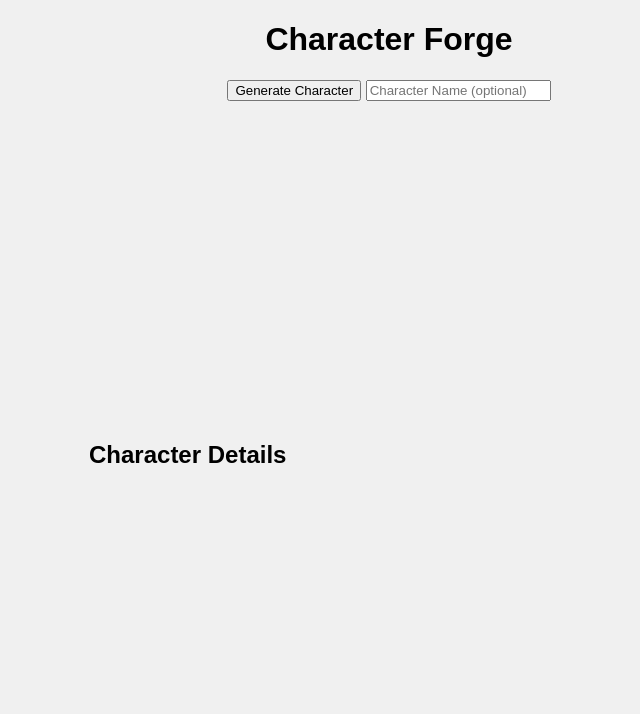
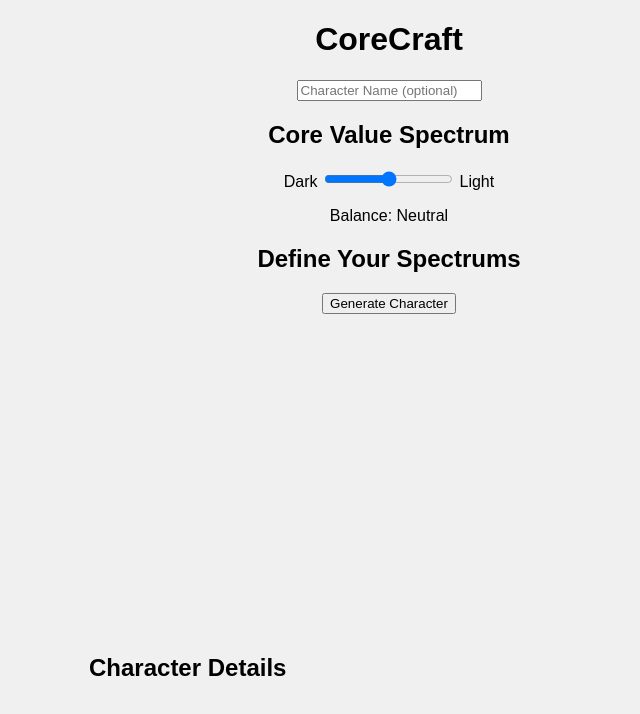
Before and after one commit to kappter/corecraft, a plain HTML site: page index.html in a window 1280 px wide. Shown: the whole page, without its empty margins (251-891 px from the left). Drawn offline with Linux system fonts and the light colour scheme.

Commit message:
Update index.html

```diff
--- a/index.html
+++ b/index.html
@@ -2,15 +2,23 @@
 <html lang="en">
 <head>
     <meta charset="UTF-8">
-    <title>Character Forge</title>
+    <title>CoreCraft</title>
     <link rel="stylesheet" href="styles.css">
 </head>
 <body>
-    <h1>Character Forge</h1>
+    <h1>CoreCraft</h1>
     <div id="generator">
-        <button onclick="generateCharacter()">Generate Character</button>
         <input type="text" id="charName" placeholder="Character Name (optional)">
+        <h2>Core Value Spectrum</h2>
+        <label>Dark <input type="range" id="coreSlider" min="-100" max="100" value="0"> Light</label>
+        <p>Balance: Neutral</p>
     </div>
+    <div id="customSpectrums">
+        <h2>Define Your Spectrums</h2>
+        <!-- User-defined spectrums -->
+        <div id="spectrumInputs"></div>
+    </div>
+    <button onclick="generateCharacter()">Generate Character</button>
     <div id="coreViz"></div>
     <div id="details">
         <h2>Character Details</h2>
```
